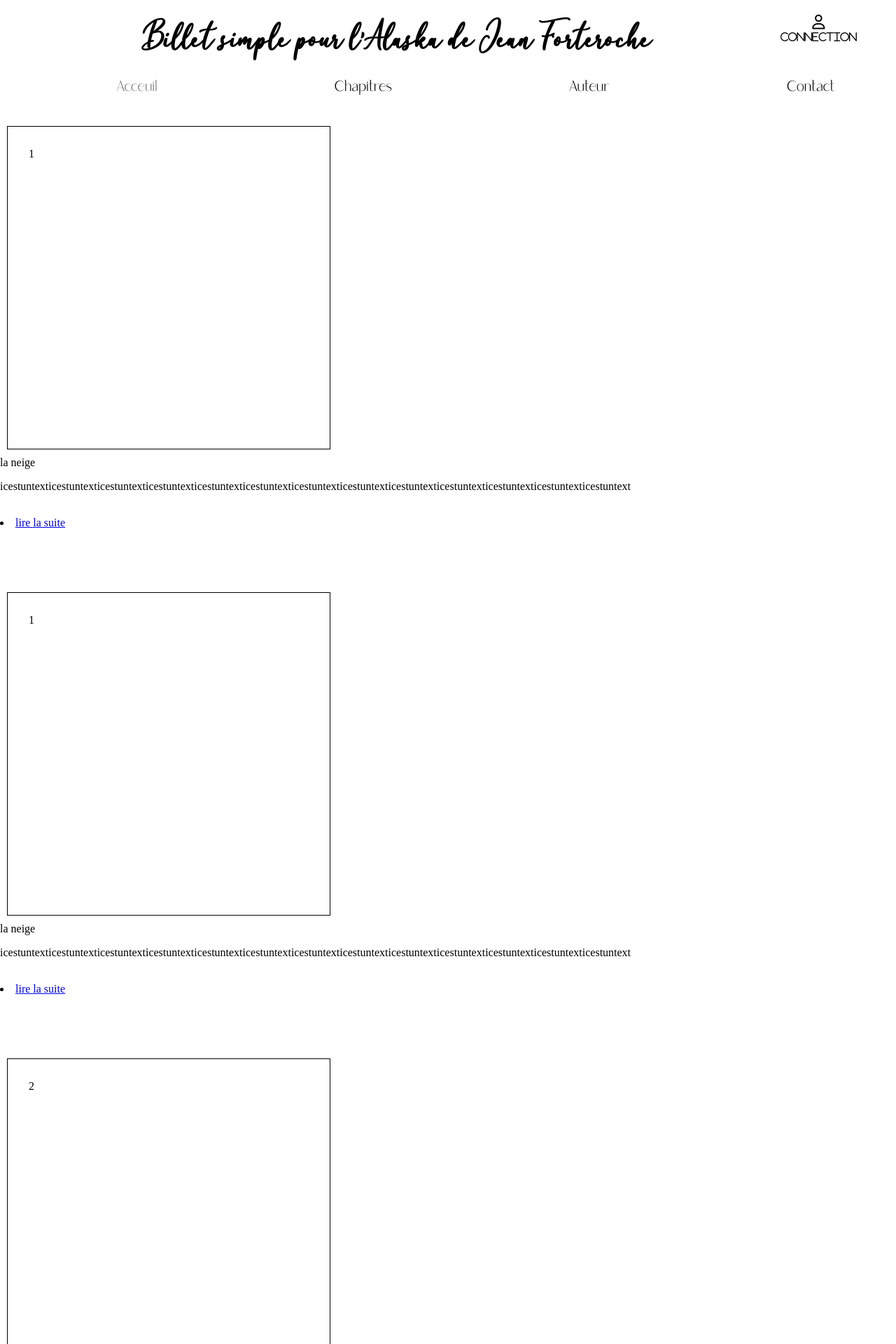
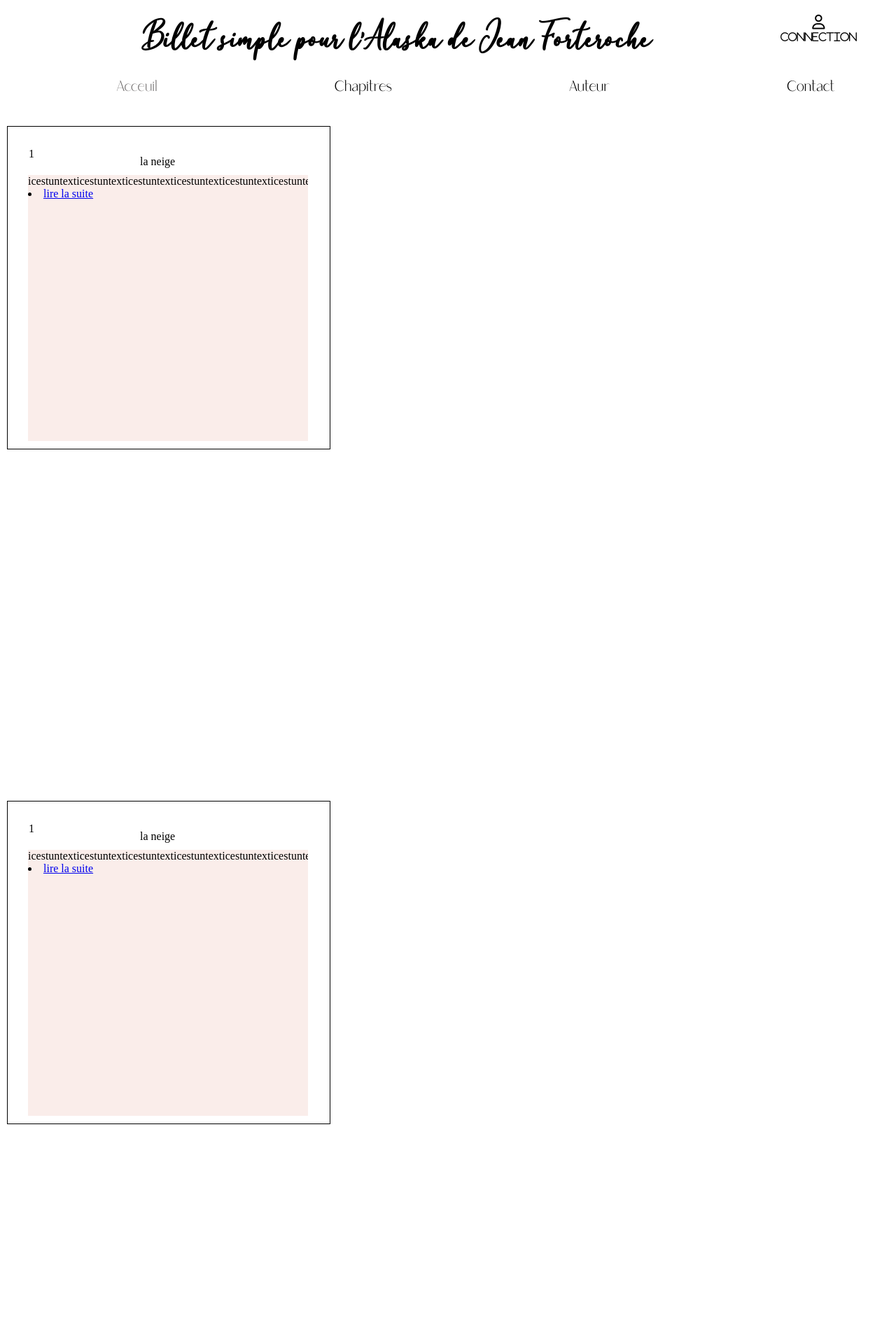
Before and after one commit to juliagrandmontagne/openclasseroomproject, a PHP site: page / in a window 1280 px wide. Shown: the top 1920 px of the page at 70% size. Run offline with PHP 8.4, Linux system fonts and the light colour scheme; data comes from the database, SQL or seed files in the repository; some libraries are stand-ins or nearby versions.

Commit message:
Add files via upload

```diff
--- a/Model/front-end/connexion.php
+++ b/Model/front-end/connexion.php
@@ -1,6 +1,6 @@
 <?php
 try {
-    $bdd=new PDO('mysql:host=localhost;dbname=Julia;charset=utf8', 'root', 'root') ;
+    $bdd=new PDO('mysql:host=localhost;dbname=project4;charset=utf8', 'root', 'root') ;
   }
 catch (PDOException $e) {
 echo "Error!: " . $e->getMessage() . "<br/>";
--- a/style.css
+++ b/style.css
@@ -52,6 +52,25 @@ font-size: 1.3em;
 color: black;
 text-decoration: none;
 }
+#chapitre-titre
+{
+display: block;
+position: relative;
+top: -430px;
+ width: 100px;
+ margin-left :200px;
+}
+#chapitre-text
+{
+    display: inline-block;
+    background: #FAEDEA;
+    position: relative;
+    top: -420px;
+    margin-left :40px;
+    width: 400px;
+    height: 380px;
+    overflow: hidden;
+    }
 #admin
 {
     display: block;
--- a/view/front-end/Chapitre.php
+++ b/view/front-end/Chapitre.php
@@ -5,11 +5,11 @@
 <?php  foreach ($nbrtwo as $donnees) : ?>
 
 <div class="chapitre">
-<div id="chaptirenumber"><?php echo $donnees['chaptirenumber']?></div><div id='chapitre-titre'><?php echo $donnees['chapitre-titre']?></div>
-<div id="chapitre-text">
-<p><?php echo $donnees['chapitre-text']?></p>
-<br><li id="suite"><a href="#">lire la suite</a></li> <?php endforeach; ?>
-</div>
+<div id="chaptirenumber"><?php echo $donnees['chaptirenumber']?></div>
+<div id='chapitre-titre'><?php echo $donnees['chapitre-titre']?></div>
+<div id="chapitre-text"><?php echo $donnees['chapitre-text']?><br><li id="suite"><a href="#">lire la suite</a></li>
+</div><?php endforeach; ?>
+
  </div>
 </section>
 
```
Also changed, not shown: Model/front-end/Accueil.php (+8 -2 lines), controller/front-end/controller.php (+10 -1 lines).
